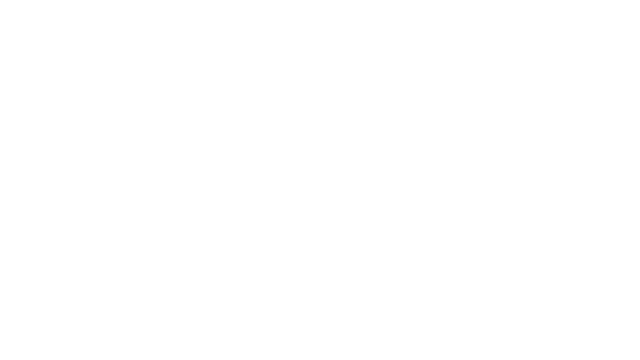
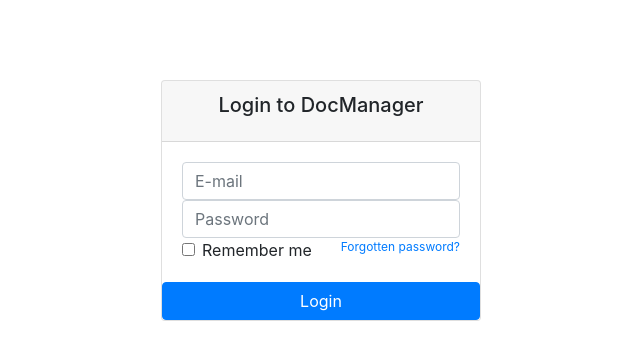
Before and after one commit to DocManagerProject/DocManagerUI, an Angular app: page /login in a window 1280 px wide. Shown: the top 360 px of the page, without its empty margins (319-959 px from the left). Built offline with nearby package versions, Linux system fonts and the light colour scheme.

Commit message:
added simple loginBox

```diff
--- a/src/modules/login/content/loginbox/loginBox.css
+++ b/src/modules/login/content/loginbox/loginBox.css
@@ -0,0 +1,13 @@
+.login-box {
+  width: 320px;
+  display: inline-block;
+}
+
+.remember-me-checkbox {
+  float: left;
+}
+
+.forgotten-password-link {
+  font-size: 12px;
+  float: right;
+}
--- a/src/modules/login/content/loginbox/loginBox.html
+++ b/src/modules/login/content/loginbox/loginBox.html
@@ -0,0 +1,23 @@
+<div class="login-box">
+  <form>
+    <div class="card">
+      <div class="card-header">
+        <h5 class="card-title">Login to DocManager</h5>
+      </div>
+
+      <div class="card-body">
+        <input type="text" class="form-control" id="email" placeholder="E-mail">
+        <input type="password" class="form-control" id="password" placeholder="Password">
+        <div class="form-check remember-me-checkbox">
+          <label class="form-check-label">
+            <input type="checkbox" class="form-check-input" value="" id="remember">Remember me
+          </label>
+        </div>
+        <div class="forgotten-password-link">
+          <a href="#">Forgotten password?</a>
+        </div>
+      </div>
+      <button type="submit" class="btn btn-primary">Login</button>
+    </div>
+  </form>
+</div>
--- a/src/modules/login/content/loginpage/loginPage.css
+++ b/src/modules/login/content/loginpage/loginPage.css
@@ -0,0 +1,4 @@
+.login-box-wrapper {
+  padding-top: 80px;
+  text-align: center;
+}
--- a/src/modules/login/content/loginpage/loginPage.html
+++ b/src/modules/login/content/loginpage/loginPage.html
@@ -0,0 +1,3 @@
+<div class="login-box-wrapper">
+  <login-box></login-box>
+</div>
--- a/src/modules/login/login.module.ts
+++ b/src/modules/login/login.module.ts
@@ -7,7 +7,7 @@ import {LoginBox} from "./content/loginbox/loginBox";
 
 
 const appRoutes: Routes = [
-  { path: 'login', component: LoginComponent },
+  { path: 'login', component: LoginPage },
   { path: '', redirectTo: 'login', pathMatch: 'full' }
 ];
 
```
Also changed, not shown: src/main.ts (+3 -5 lines).
